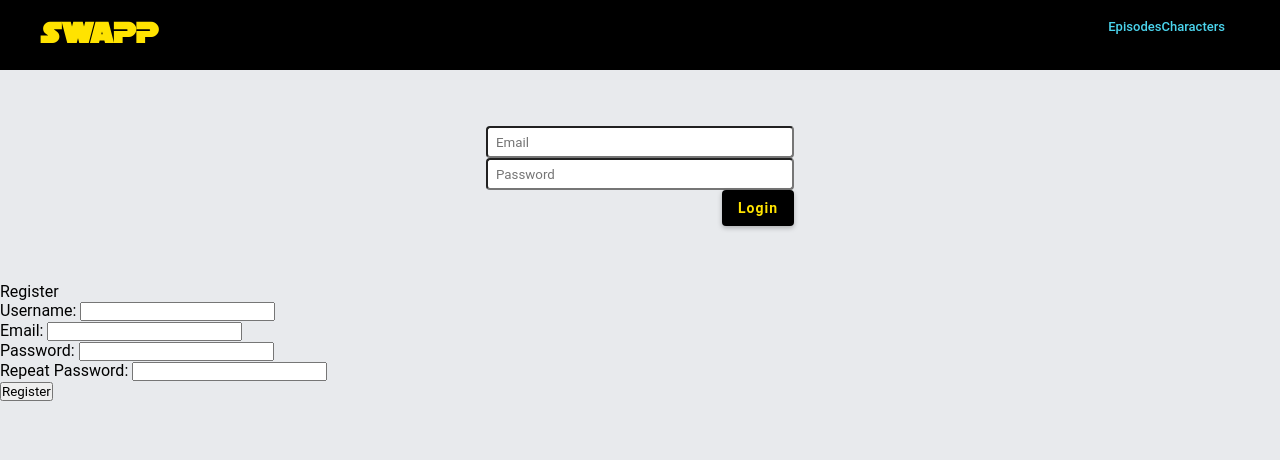
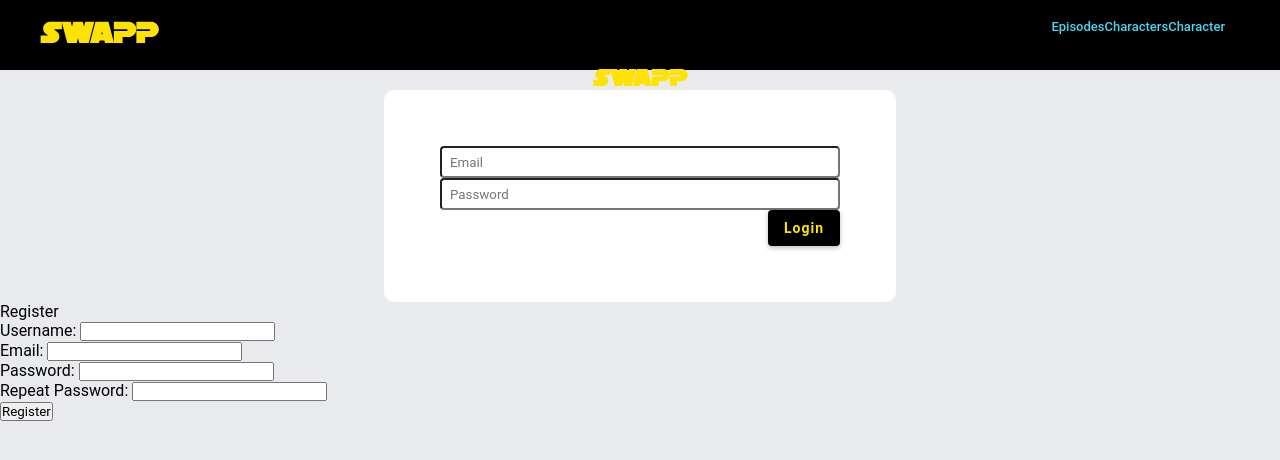
Before and after one commit to mdamyanova/SoftUni-React-Web-Applications-Masterclass-Swapp, a React (Create React App) app in the folder swapp/: page /login in a window 1280 px wide. Shown: the top 460 px of the page. Built offline with nearby package versions, Linux system fonts and the light colour scheme.

Commit message:
Work on Login Form

```diff
--- a/swapp/src/Routes.js
+++ b/swapp/src/Routes.js
@@ -13,9 +13,9 @@ const Routes = () => (
   <Switch>
     <Route path='/login' component={LoginPage} />
     <Route path="/logout" component={Logout} />
-    <Route path="/episodes" component={EpisodesPage} />
+    <Route exact path="/episodes" component={EpisodesPage} />
     <Route path="/episodes/:episodeId" component={EpisodePage} />
-    <Route path="/characters" component={CharactersPage} />
+    <Route exact path="/characters" component={CharactersPage} />
     <Route path="/characters/:characterId" component={CharacterPage} />
     <Route path="/starships/:starshipId" component={StarshipPage} />
     <Route component={EpisodesPage} />
--- a/swapp/src/components/common/Header.js
+++ b/swapp/src/components/common/Header.js
@@ -14,6 +14,9 @@ const Header = ({ toggleTheme }) => (
       <NavLink to='/characters' className='nav' activeClassName='active'>
         Characters
       </NavLink>
+      <NavLink to='/characters/1' className='nav' activeClassName='active'>
+        Character
+      </NavLink>
     </div>
   </div>
 );
--- a/swapp/src/components/common/LoginForm.js
+++ b/swapp/src/components/common/LoginForm.js
@@ -37,6 +37,10 @@ class LoginForm extends Component {
     );
 
     return (
+      <div className='screen'>
+        <div className="container">
+        <h2 className='appName'>SWAPP</h2>
+        <div className='formContainer'>
           <form className='form' onSubmit={this.handleSubmit}>
             {LoginErrorMessage}
             <Input
@@ -53,10 +57,11 @@ class LoginForm extends Component {
               value={password}
               onChange={this.handleInputChange}
             />
-        <Button type='submit'>
-          Login
-        </Button>
+            <Button type='submit'>Login</Button>
           </form>
+        </div>
+        </div>
+      </div>
     );
   }
 }
--- a/swapp/src/components/common/styles/LoginForm.style.css
+++ b/swapp/src/components/common/styles/LoginForm.style.css
@@ -1,5 +1,29 @@
+.screen {
+  width: 100%;
+}
+
+/*The whole wrapper*/
+.container {
+}
+
+/*Logo name*/
+.appName {
+  font-family: DistantGalaxy;
+  color: var(--logo-font-color);
+  text-align: center;
+}
+
+/*Form Wrapper*/
+.formContainer {
+  background-color: var(--card-background-color);
+  margin-left: 30%;
+  margin-right: 30%;
+  border-radius: 10px;
+}
+
+
+/*Form*/
 .form {
-  width: 420px;
   margin: 0 auto;
   padding: 56px;
   display: flex;
@@ -8,6 +32,7 @@
   border-radius: 8px;
 }
 
+/*Error Message*/
 .error_message {
   color: #e27164;
   font-weight: bold;
```
Also changed, not shown: swapp/src/components/common/styles/Card.style.css (+14 -0 lines). Lines whose indentation alone changed are shown as unchanged.
